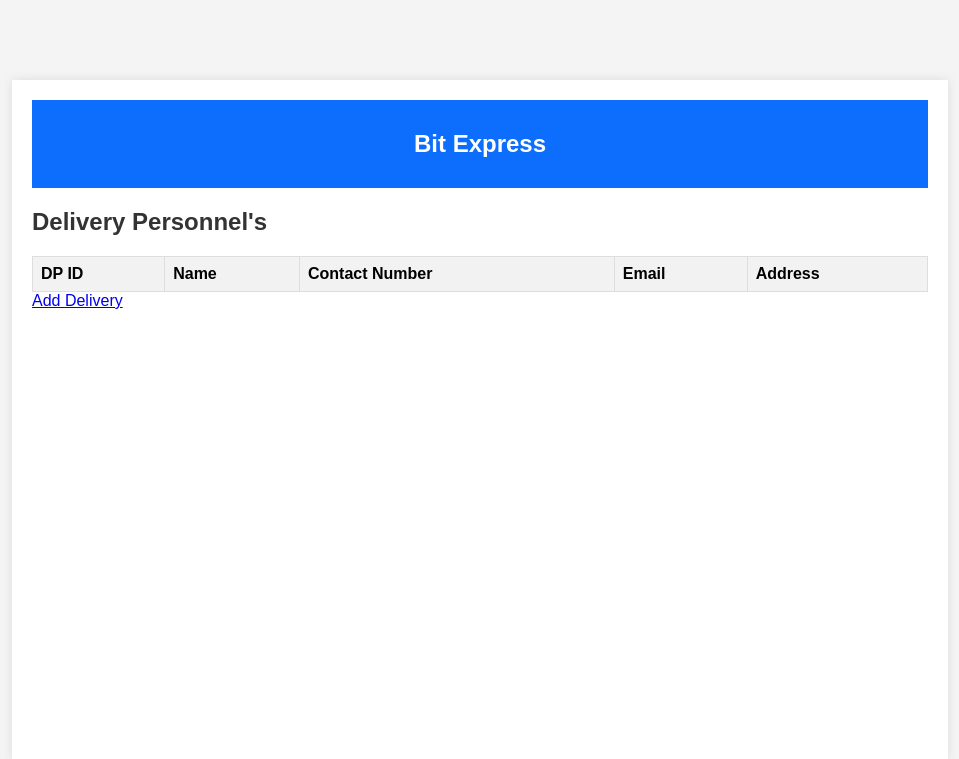
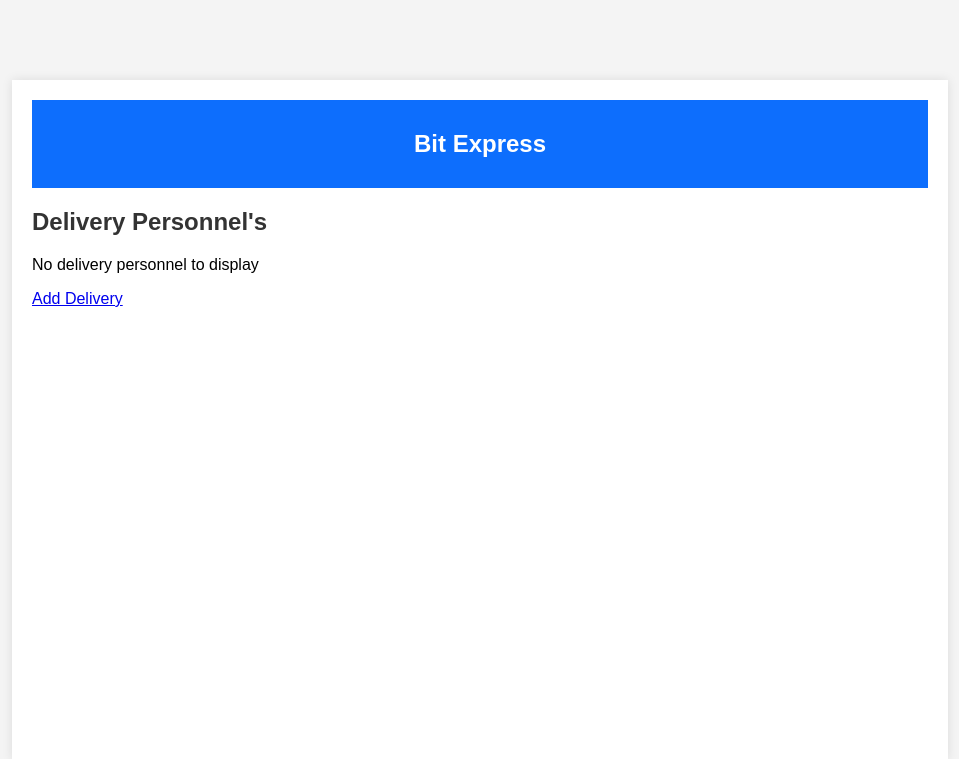
Before and after one commit to JohnChristianIdul/SchooleCommerce, a Django app: page /DeliveryPersonnel/t-home/ in a window 1280 px wide. Shown: the top 759 px of the page, without its empty margins (160-1119 px from the left). Run offline with Django 4.2, Linux system fonts and the light colour scheme; lists and menus that the app fills with data are empty.

Commit message:
modified homeT

```diff
--- a/SchooleCommerce/DeliveryPersonnel/Templates/homeT.html
+++ b/SchooleCommerce/DeliveryPersonnel/Templates/homeT.html
@@ -74,29 +74,42 @@
                 </ul>
             {% endif %}
             <h2>Delivery Personnel's</h2>
+
+                    <!-- Display delivery personnel data in the table -->
+                    <!-- Display delivery personnel data in the table -->
+                {% if delivery_personnel_data %}
                     <table>
                         <thead>
                             <tr>
-                        <th>DP ID</th>
+                                <th>Delivery Personnel ID</th>
                                 <th>Name</th>
                                 <th>Contact Number</th>
                                 <th>Email</th>
                                 <th>Address</th>
+                                <th>Action</th>
                             </tr>
                         </thead>
                         <tbody>
-                    <!-- Display delivery personnel data in the table -->
                             {% for personnel in delivery_personnel_data %}
                                 <tr>
-                            <td>{{ personnel.delivery_personnel_ID }}</td>
+                                    <td><a href="{% url 'courier-delivery' delivery_personnel_id=personnel.delivery_personnel_ID %}">{{ personnel.delivery_personnel_ID }}</a></td>
                                     <td>{{ personnel.name }}</td>
                                     <td>{{ personnel.contact_number }}</td>
                                     <td>{{ personnel.email }}</td>
                                     <td>{{ personnel.address }}</td>
+                                    <td>
+                                        <form method="post" action="{% url 'delete-delivery' personnel.delivery_personnel_ID %}">
+                                            {% csrf_token %}
+                                            <input type="submit" value="Delete">
+                                        </form>
+                                    </td>
                                 </tr>
                             {% endfor %}
                         </tbody>
                     </table>
+                {% else %}
+                    <p>No delivery personnel to display</p>
+                {% endif %}
 
             <!-- Button to open courierorderdp.html -->
             <a href="{% url 'add-delivery' %}" class="button">Add Delivery</a>
```
Lines whose indentation alone changed are shown as unchanged.
